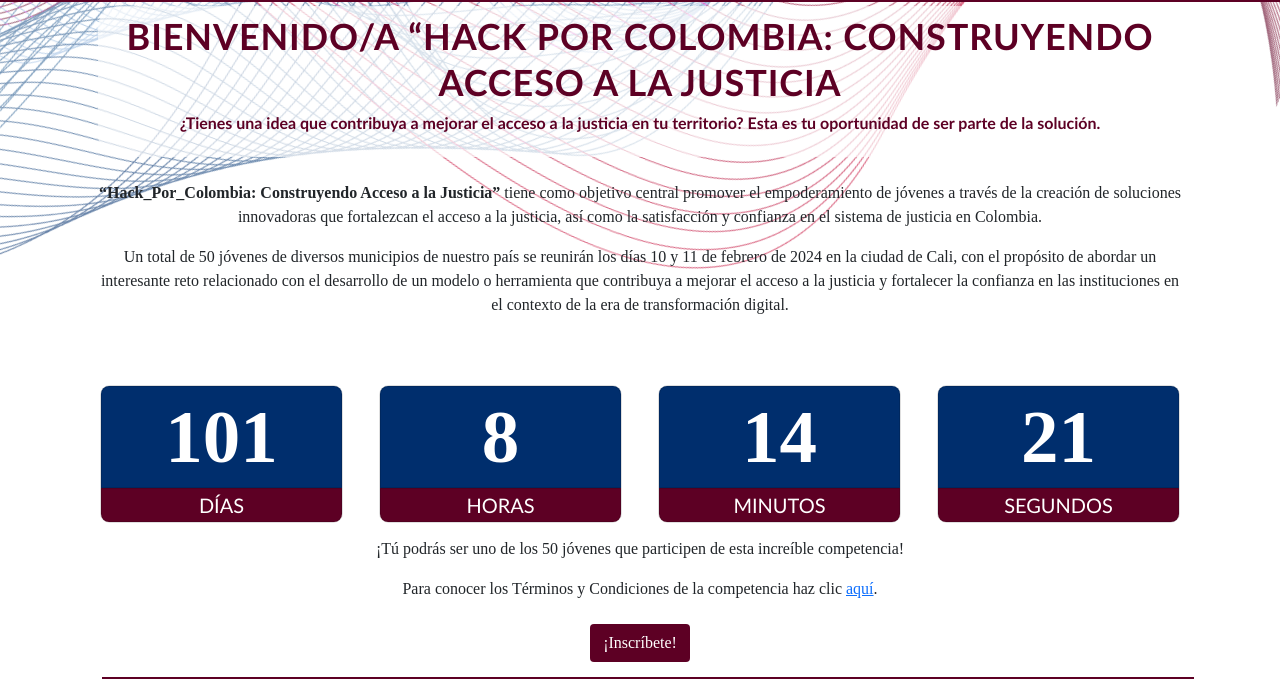
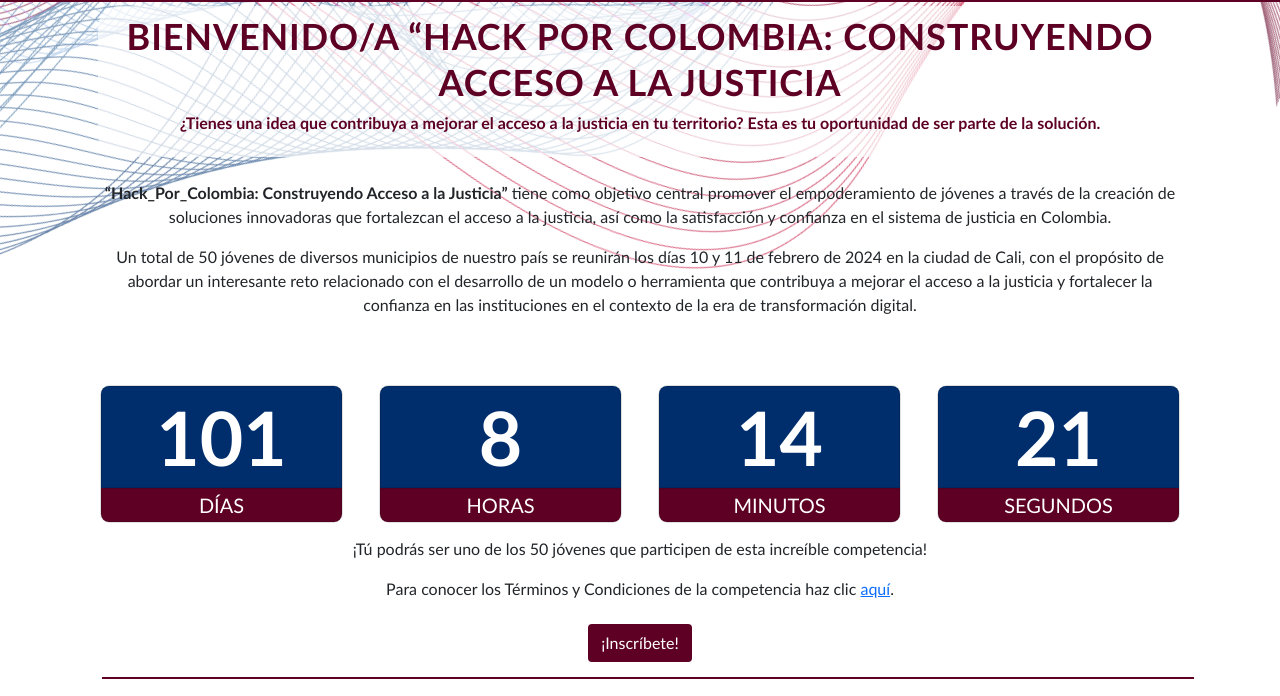
Before and after one commit to SebastianCaballero/WebSiteHXC, a plain HTML site: page Components/index.html in a window 1280 px wide. Shown: the part 98-794 px from the top of the page. Drawn offline with nearby package versions, Linux system fonts and the light colour scheme.

Commit message:
Font updated to Gill Sans

```diff
--- a/Components/css/style.css
+++ b/Components/css/style.css
@@ -16,15 +16,11 @@
 /* General styles for all sections */
 body {
     background-color: var(--full-white);
-    font-family: "Adobe Garamond";
+    font-family: 'Gill Sans', 'Gill Sans MT', Calibri, 'Trebuchet MS', sans-serif;
     margin: 0;
     padding: 0;
 }
 
-/* @import url('https://fonts.googleapis.com/css2?family=Montserrat:wght@400;500;700&display=swap');
-* {
-	font-family: 'Montserrat', sans-serif;
-} */
 .section-padding {
 	padding: 100px 0;
 }
@@ -187,7 +183,6 @@ body {
 }
 .lead-p {
 	text-align: center;
-	font-family: Source Sans 3;
 	font-size: 75px;
 	font-style: normal;
 	font-weight: 700;
```
